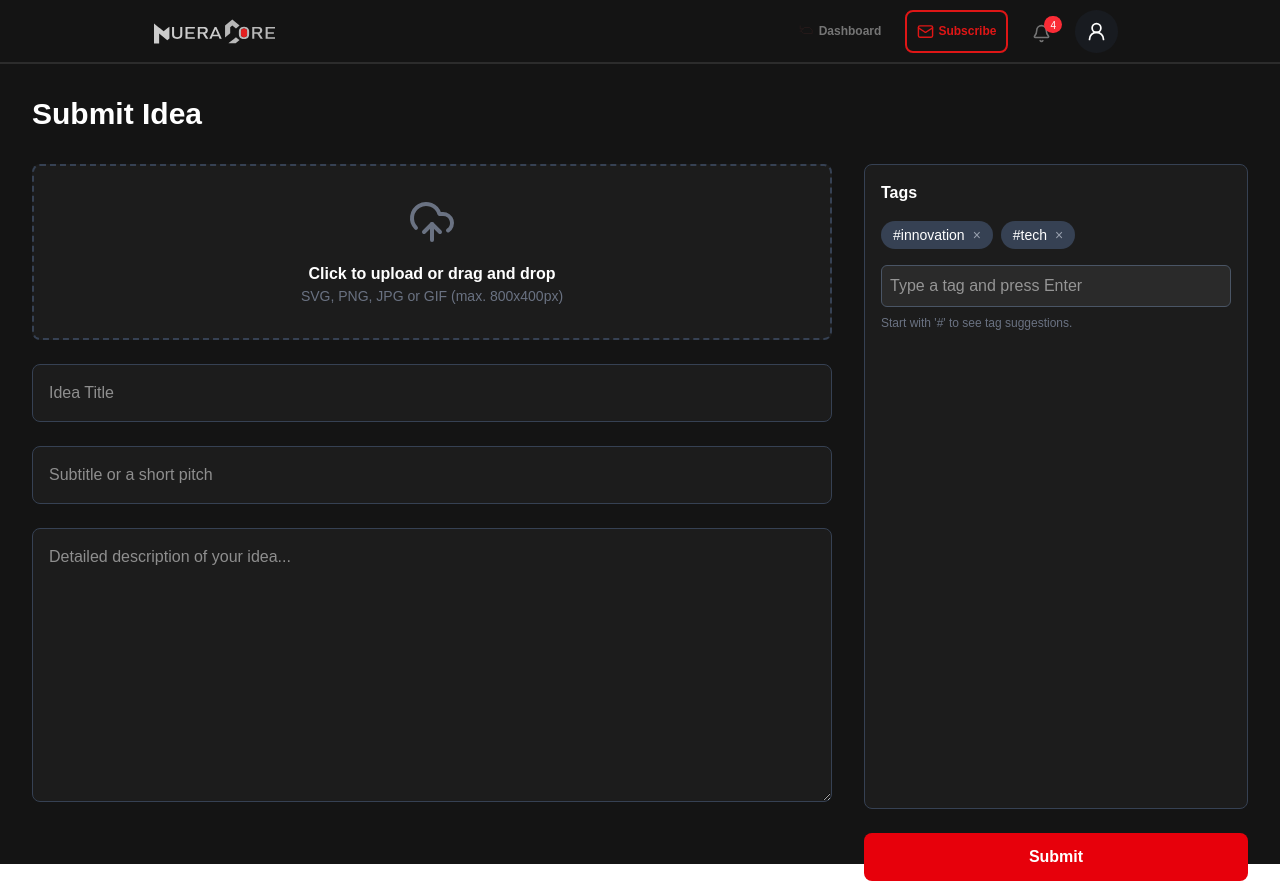
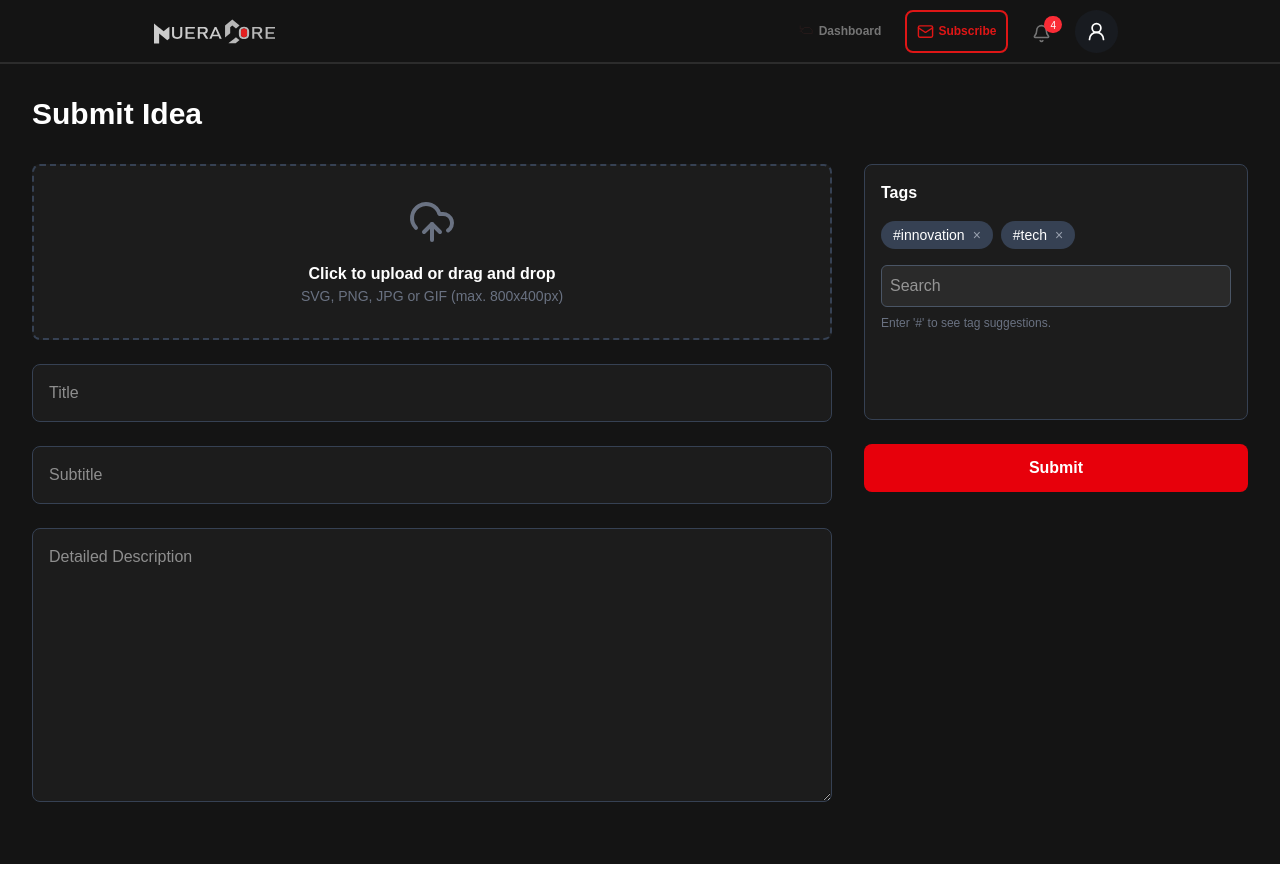
Before and after one commit to jysn7/neuracore, a Next.js app: page /submit-idea in a window 1280 px wide. Built offline with nearby package versions, Linux system fonts and the light colour scheme.

Commit message:
Updated the positioning of the TagsInput.tsx and fixed the sentences.

```diff
--- a/src/app/submit-idea/page.tsx
+++ b/src/app/submit-idea/page.tsx
@@ -1,8 +1,7 @@
-// src/app/submit-idea/page.tsx
 "use client";
 import React, { useState } from 'react';
 import { UploadCloud } from 'lucide-react';
-import TagsInput from '@/components/TagsInput'; // We will create this next
+import TagsInput from '@/components/Tags/TagsInput';
 
 const SubmitIdeaPage = () => {
   const [ideaTitle, setIdeaTitle] = useState('');
@@ -15,45 +14,40 @@ const SubmitIdeaPage = () => {
 
       <div className="grid grid-cols-1 lg:grid-cols-3 gap-8">
 
-        {/* Left Column (Main Content) */}
+
         <div className="lg:col-span-2 space-y-6">
 
-          {/* Image Upload */}
           <div className="bg-[#1C1C1C] border-2 border-dashed border-gray-700 rounded-lg p-8 flex flex-col items-center justify-center text-center cursor-pointer hover:border-gray-500 transition-colors">
             <UploadCloud size={48} className="text-gray-500 mb-4" />
             <p className="font-semibold">Click to upload or drag and drop</p>
             <p className="text-sm text-gray-500">SVG, PNG, JPG or GIF (max. 800x400px)</p>
           </div>
 
-          {/* Title Input */}
           <input
             type="text"
             value={ideaTitle}
             onChange={(e) => setIdeaTitle(e.target.value)}
-            placeholder="Idea Title"
+            placeholder="Title"
             className="w-full bg-[#1C1C1C] border border-gray-700 rounded-lg p-4 focus:outline-none focus:ring-2 focus:ring-red-500"
           />
 
-          {/* Subtitle Input */}
           <input
             type="text"
             value={subtitle}
             onChange={(e) => setSubtitle(e.target.value)}
-            placeholder="Subtitle or a short pitch"
+            placeholder="Subtitle"
             className="w-full bg-[#1C1C1C] border border-gray-700 rounded-lg p-4 focus:outline-none focus:ring-2 focus:ring-red-500"
           />
 
-          {/* Description Textarea */}
           <textarea
             value={description}
             onChange={(e) => setDescription(e.target.value)}
-            placeholder="Detailed description of your idea..."
+            placeholder="Detailed Description"
             rows={10}
             className="w-full bg-[#1C1C1C] border border-gray-700 rounded-lg p-4 focus:outline-none focus:ring-2 focus:ring-red-500"
           />
         </div>
 
-        {/* Right Column (Tags and Submit Button) */}
         <div className="space-y-6">
           <TagsInput />
 
--- a/src/components/TagsInput.tsx
+++ b/src/components/Tags/TagsInput.tsx
@@ -1,4 +1,3 @@
-// src/components/TagsInput.tsx
 "use client";
 import React, { useState } from 'react';
 
@@ -22,7 +21,7 @@ const TagsInput = () => {
   };
 
   return (
-    <div className="bg-[#1C1C1C] border border-gray-700 rounded-lg p-4 h-full">
+    <div className="bg-[#1C1C1C] border border-gray-700 rounded-lg p-4 h-64">
       <h3 className="font-semibold mb-4">Tags</h3>
       <div className="flex flex-wrap gap-2 mb-4">
         {tags.map((tag) => (
@@ -39,10 +38,10 @@ const TagsInput = () => {
         value={inputValue}
         onChange={(e) => setInputValue(e.target.value)}
         onKeyDown={handleKeyDown}
-        placeholder="Type a tag and press Enter"
+        placeholder="Search"
         className="w-full bg-[#2A2A2A] border border-gray-600 rounded-md p-2 focus:outline-none focus:ring-1 focus:ring-red-500"
       />
-      <p className="text-xs text-gray-500 mt-2">Start with '#' to see tag suggestions.</p>
+      <p className="text-xs text-gray-500 mt-2">Enter '#' to see tag suggestions.</p>
     </div>
   );
 };
```
